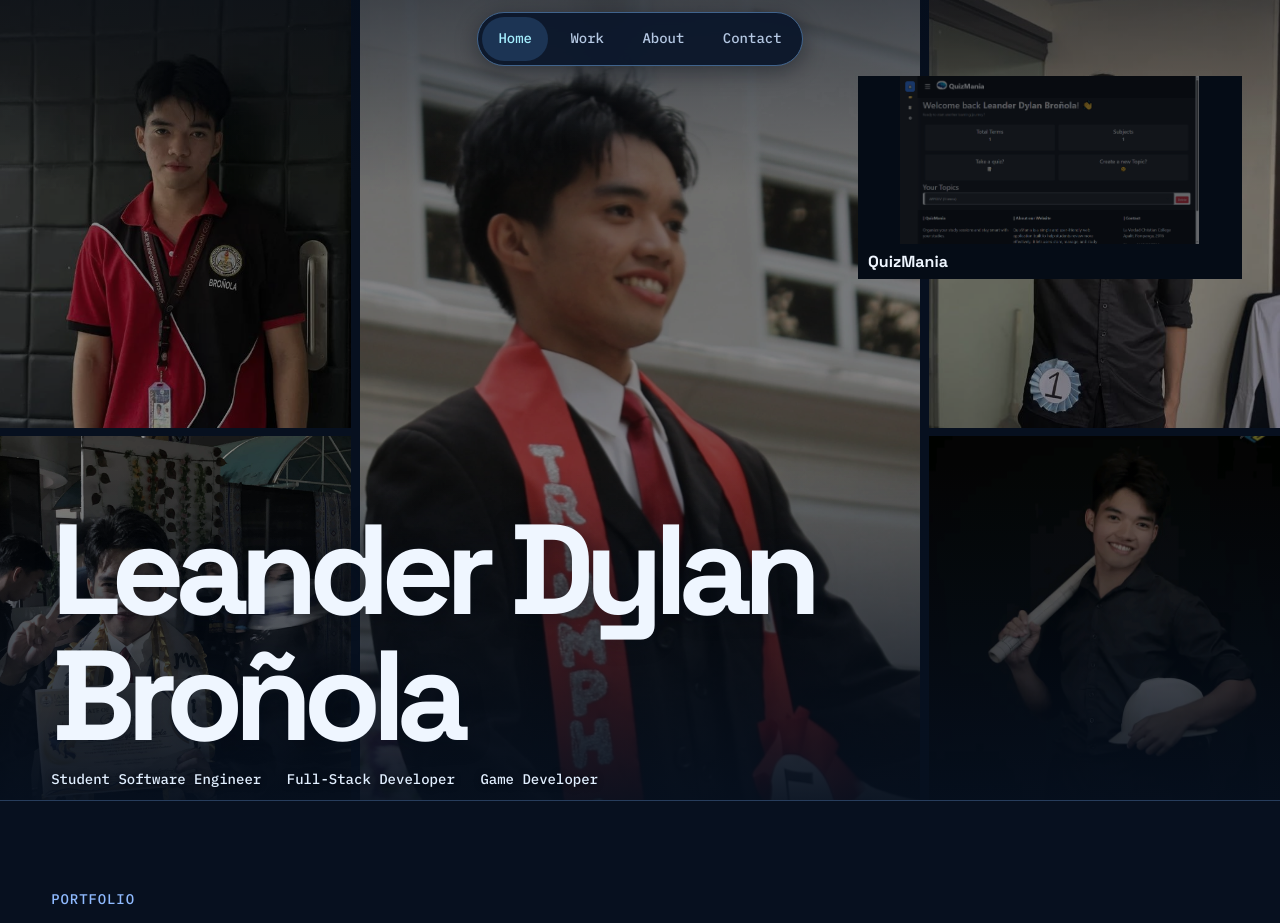
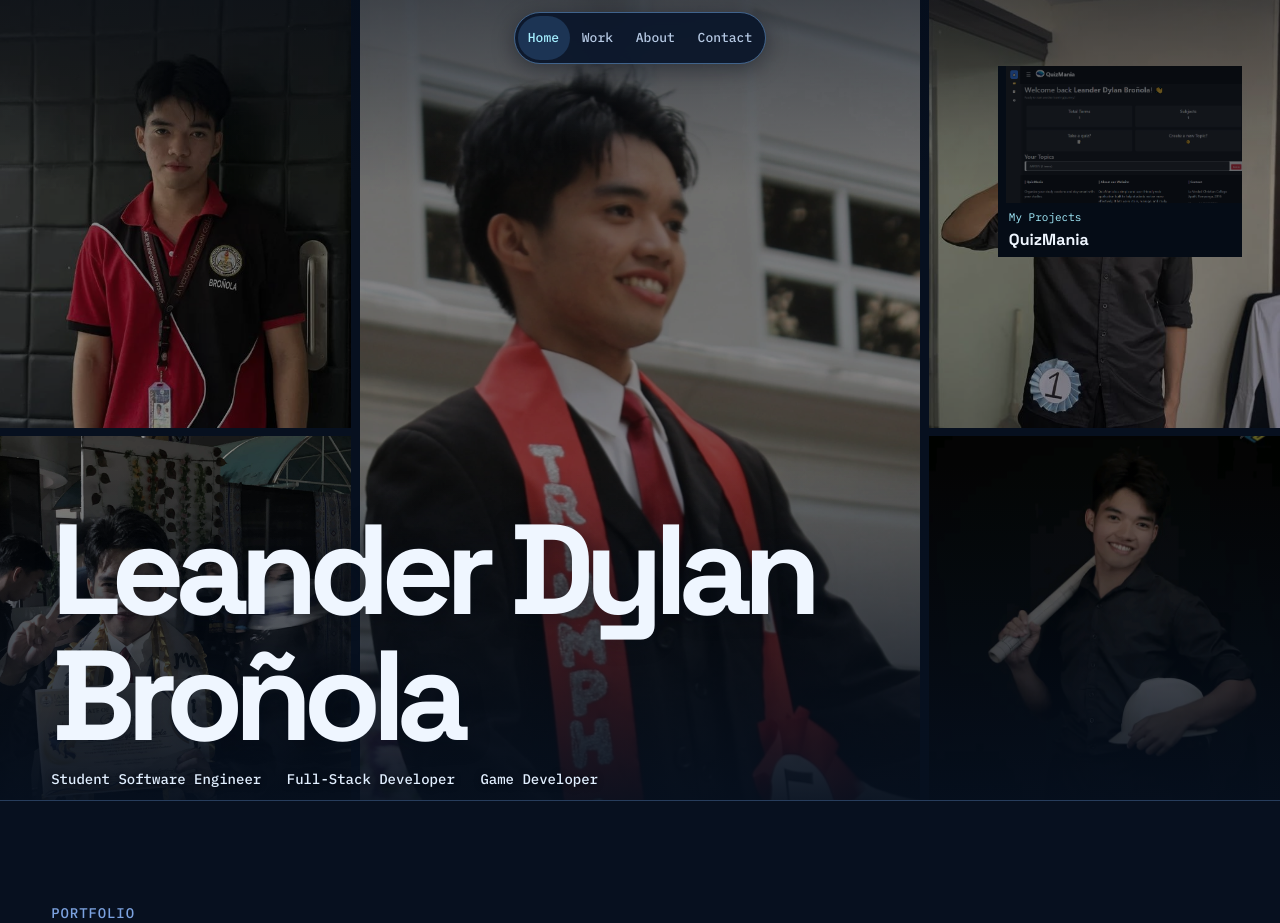
Before and after one commit to lanWifi01/portfolio, a plain HTML site: page index.html in a window 1280 px wide. Shown: the top 923 px of the page. Drawn offline with nearby package versions, Linux system fonts and the light colour scheme.

Commit message:
style: compact carousel and nav with subtle GSAP motion

```diff
--- a/index.html
+++ b/index.html
@@ -37,6 +37,7 @@
   <link rel="stylesheet" href="./styles.css">
   <script defer src="https://cdn.jsdelivr.net/npm/gsap@3.13.0/dist/gsap.min.js"></script>
   <script defer src="https://cdn.jsdelivr.net/npm/gsap@3.13.0/dist/ScrollTrigger.min.js"></script>
+  <script defer src="https://cdn.jsdelivr.net/npm/gsap@3.13.0/dist/ScrollToPlugin.min.js"></script>
   <script defer src="./script.js"></script>
 </head>
 <body id="top">
@@ -45,6 +46,7 @@
 
   <header class="site-header">
     <nav class="floating-nav" aria-label="Main navigation">
+      <span class="nav-indicator" aria-hidden="true"></span>
       <a href="#top">Home</a>
       <a href="#work">Work</a>
       <a href="#about">About</a>
@@ -65,8 +67,9 @@
         <div class="hero-shade" aria-hidden="true"></div>
         <div class="hero-project-preview">
           <a class="hero-project-link" href="#project-lvprms">
-            <img src="./assets/lvprms.png" alt="">
+            <span class="hero-project-image"><img src="./assets/lvprms.png" alt=""></span>
             <span class="hero-project-caption">
+              <span class="hero-project-label">My Projects</span>
               <strong>LVPRMS</strong>
               <span class="hero-project-description">A clinic management system for patient records, visits, referrals, medical inventory, and reporting.</span>
             </span>
--- a/script.js
+++ b/script.js
@@ -34,10 +34,12 @@
       title.textContent = project.title;
       description.textContent = project.description;
       link.hash = project.id;
-      window.gsap?.fromTo(image, { opacity: 0.65 }, {
+      window.gsap?.fromTo(image, { x: 8, opacity: 0.68 }, {
+        x: 0,
         opacity: 1,
         duration: 0.42,
-        clearProps: "opacity",
+        ease: "power2.out",
+        clearProps: "opacity,transform",
       });
     } catch {
       // Keep the current preview if the next screenshot cannot be loaded.
@@ -49,9 +51,28 @@
 
 (() => {
   const nav = document.querySelector(".floating-nav");
+  const indicator = nav.querySelector(".nav-indicator");
   const links = [...nav.querySelectorAll("a")];
   const sections = links.slice(1).map((link) => document.querySelector(link.hash));
+  const { gsap, ScrollToPlugin } = window;
+  const motionPreference = window.matchMedia("(prefers-reduced-motion: reduce)");
   let currentLink;
+  let scrollTween;
+
+  if (gsap && ScrollToPlugin) gsap.registerPlugin(ScrollToPlugin);
+
+  const positionIndicator = (link, animate) => {
+    if (!gsap || motionPreference.matches || !link) return;
+    const position = { x: link.offsetLeft, width: link.offsetWidth };
+
+    if (animate && nav.classList.contains("has-indicator")) {
+      gsap.to(indicator, { ...position, duration: 0.24, ease: "power2.out", overwrite: true });
+    } else {
+      gsap.killTweensOf(indicator);
+      gsap.set(indicator, position);
+      nav.classList.add("has-indicator");
+    }
+  };
 
   const updateNavigation = () => {
     const readingLine = nav.getBoundingClientRect().bottom + 24;
@@ -70,11 +91,49 @@
     currentLink?.removeAttribute("aria-current");
     activeLink.setAttribute("aria-current", "location");
     currentLink = activeLink;
+    positionIndicator(activeLink, true);
   };
 
+  nav.addEventListener("click", (event) => {
+    const link = event.target.closest("a");
+    if (!link || !gsap || !ScrollToPlugin || motionPreference.matches || event.defaultPrevented
+      || event.button !== 0 || event.metaKey || event.ctrlKey || event.shiftKey || event.altKey) return;
+
+    const target = document.querySelector(link.hash);
+    if (!target) return;
+    const offsetY = parseFloat(getComputedStyle(target).scrollMarginTop) || 0;
+
+    event.preventDefault();
+    scrollTween?.kill();
+    if (window.location.hash !== link.hash) history.pushState(null, "", link.hash);
+    scrollTween = gsap.to(window, {
+      scrollTo: { y: target, offsetY, autoKill: true },
+      duration: 0.65,
+      ease: "power2.inOut",
+      onComplete: () => {
+        if (event.detail !== 0) return;
+        target.tabIndex = -1;
+        target.focus({ preventScroll: true });
+      },
+    });
+  });
+
+  const refreshNavigation = () => {
+    updateNavigation();
+    positionIndicator(currentLink, false);
+  };
+  motionPreference.addEventListener("change", () => {
+    if (motionPreference.matches) {
+      scrollTween?.kill();
+      nav.classList.remove("has-indicator");
+    } else {
+      refreshNavigation();
+    }
+  });
+  window.addEventListener("popstate", () => scrollTween?.kill());
   window.addEventListener("scroll", updateNavigation, { passive: true });
-  window.addEventListener("resize", updateNavigation);
-  window.addEventListener("load", updateNavigation);
+  window.addEventListener("resize", refreshNavigation);
+  window.addEventListener("load", refreshNavigation);
   updateNavigation();
 })();
 
@@ -106,13 +165,11 @@
     });
 
     document.querySelectorAll("[data-reveal]").forEach((section) => {
-      gsap.from(section, {
-        y: 14,
-        opacity: 0.7,
-        duration: 0.48,
-        ease: "power2.out",
-        clearProps: "opacity,transform",
-        scrollTrigger: { trigger: section, start: "top 92%", once: true },
+      gsap.fromTo(section.children, { y: 14, opacity: 0.86 }, {
+        y: 0,
+        opacity: 1,
+        ease: "none",
+        scrollTrigger: { trigger: section, start: "top 96%", end: "top 76%", scrub: true },
       });
     });
   });
--- a/styles.css
+++ b/styles.css
@@ -7,7 +7,7 @@
   --muted: #b5c8e3;
   --accent: #8fbaff;
   --ice: #a5efff;
-  --nav-clearance: calc(4.75rem + env(safe-area-inset-top, 0px));
+  --nav-clearance: calc(4.125rem + env(safe-area-inset-top, 0px));
   --display: "Space Grotesk", system-ui, sans-serif;
   --mono: "IBM Plex Mono", ui-monospace, monospace;
 }
@@ -47,10 +47,11 @@ h1, h2, h3 { line-height: 1.05; text-wrap: balance; }
   pointer-events: none;
 }
 .floating-nav {
+  position: relative;
   display: flex;
   align-items: center;
-  gap: clamp(.12rem, 1vw, .4rem);
-  padding: .25rem;
+  gap: .125rem;
+  padding: .175rem;
   border: 1px solid #40638c;
   border-radius: 2rem;
   background: #0b172bf2;
@@ -59,17 +60,29 @@ h1, h2, h3 { line-height: 1.05; text-wrap: balance; }
   pointer-events: auto;
 }
 .floating-nav a {
+  position: relative;
   display: grid;
   place-items: center;
   min-height: 2.75rem;
-  padding-inline: clamp(.4rem, 2vw, 1rem);
+  padding-inline: clamp(.4rem, 1.4vw, .65rem);
   border-radius: 1.5rem;
   color: var(--muted);
-  font: 500 clamp(.75rem, 2.75vw, .875rem)/1.4 var(--mono);
+  font: 500 clamp(.75rem, 2.5vw, .8125rem)/1.4 var(--mono);
   text-decoration: none;
 }
 .floating-nav a:hover,
 .floating-nav a[aria-current="location"] { color: var(--ice); background: #1c3454; }
+.nav-indicator {
+  position: absolute;
+  inset: .175rem auto .175rem 0;
+  border-radius: 1.5rem;
+  background: #1c3454;
+  pointer-events: none;
+  visibility: hidden;
+}
+.floating-nav.has-indicator .nav-indicator { visibility: visible; }
+.floating-nav.has-indicator a[aria-current="location"] { background: transparent; }
+.floating-nav.has-indicator a:hover { color: var(--ice); }
 .floating-nav a:focus-visible { outline-offset: -2px; }
 .project-links {
   display: flex;
@@ -162,7 +175,8 @@ h1, h2, h3 { line-height: 1.05; text-wrap: balance; }
   z-index: 1;
   top: var(--nav-clearance);
   right: clamp(.8rem, 3vw, 2.75rem);
-  width: clamp(11.5rem, 30vw, 24rem);
+  width: clamp(9.5rem, 19vw, 15.5rem);
+  max-width: calc(100% - 2rem);
   transform-origin: top right;
   transition: transform .24s ease;
 }
@@ -174,10 +188,16 @@ h1, h2, h3 { line-height: 1.05; text-wrap: balance; }
   color: var(--text);
   text-decoration: none;
 }
-.hero-project-link img {
+.hero-project-image {
+  display: block;
+  overflow: hidden;
+  aspect-ratio: 16 / 9;
+}
+.hero-project-image img {
   width: 100%;
-  height: clamp(5.5rem, 21vh, 12rem);
-  object-fit: contain;
+  height: 100%;
+  object-fit: cover;
+  object-position: top center;
   filter: brightness(.6);
   transition: filter .24s ease;
 }
@@ -188,6 +208,7 @@ h1, h2, h3 { line-height: 1.05; text-wrap: balance; }
   padding: .5rem .65rem;
   line-height: 1.2;
 }
+.hero-project-label { color: var(--ice); font: .6875rem/1.25 var(--mono); }
 .hero-project-description {
   display: none;
   color: var(--muted);
```
